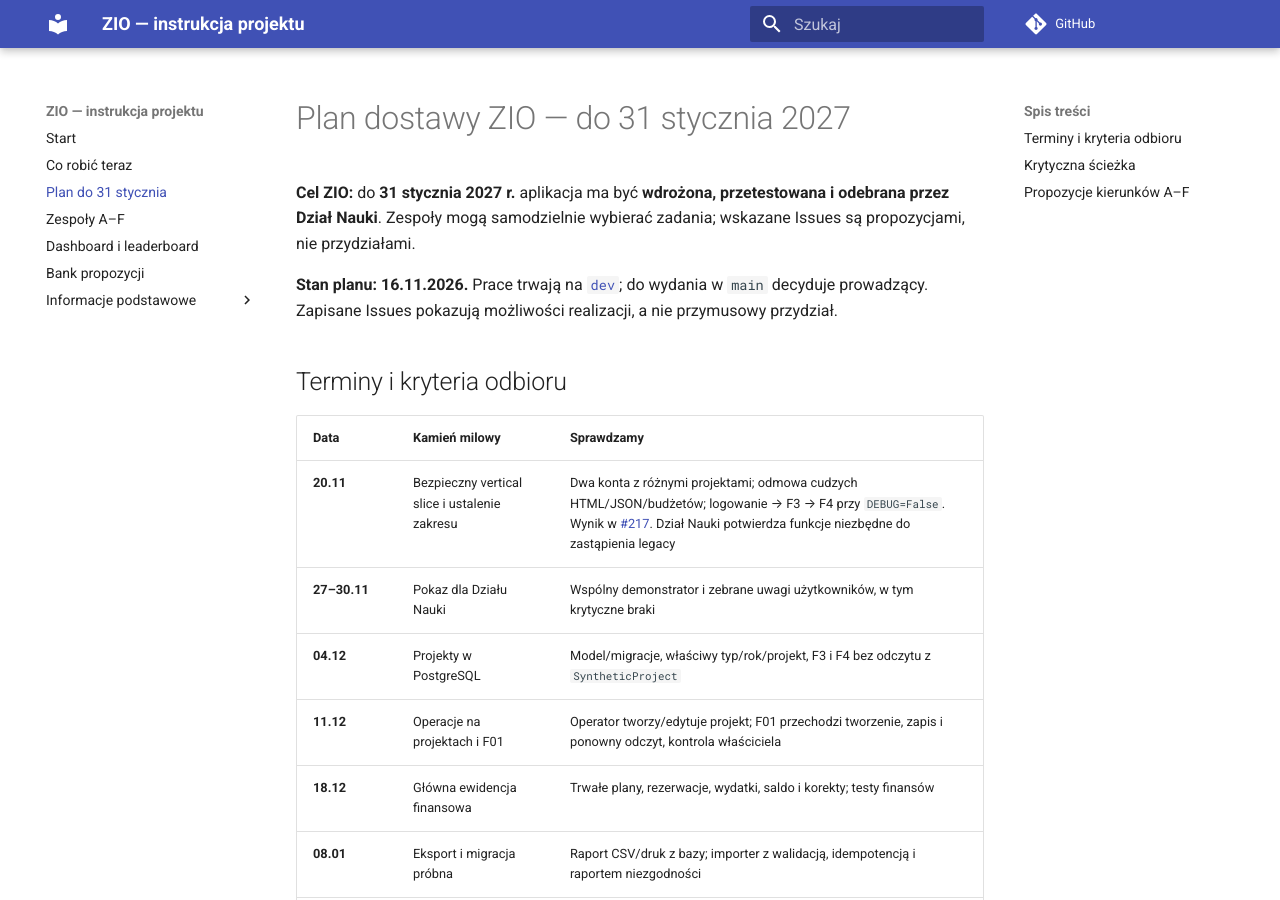
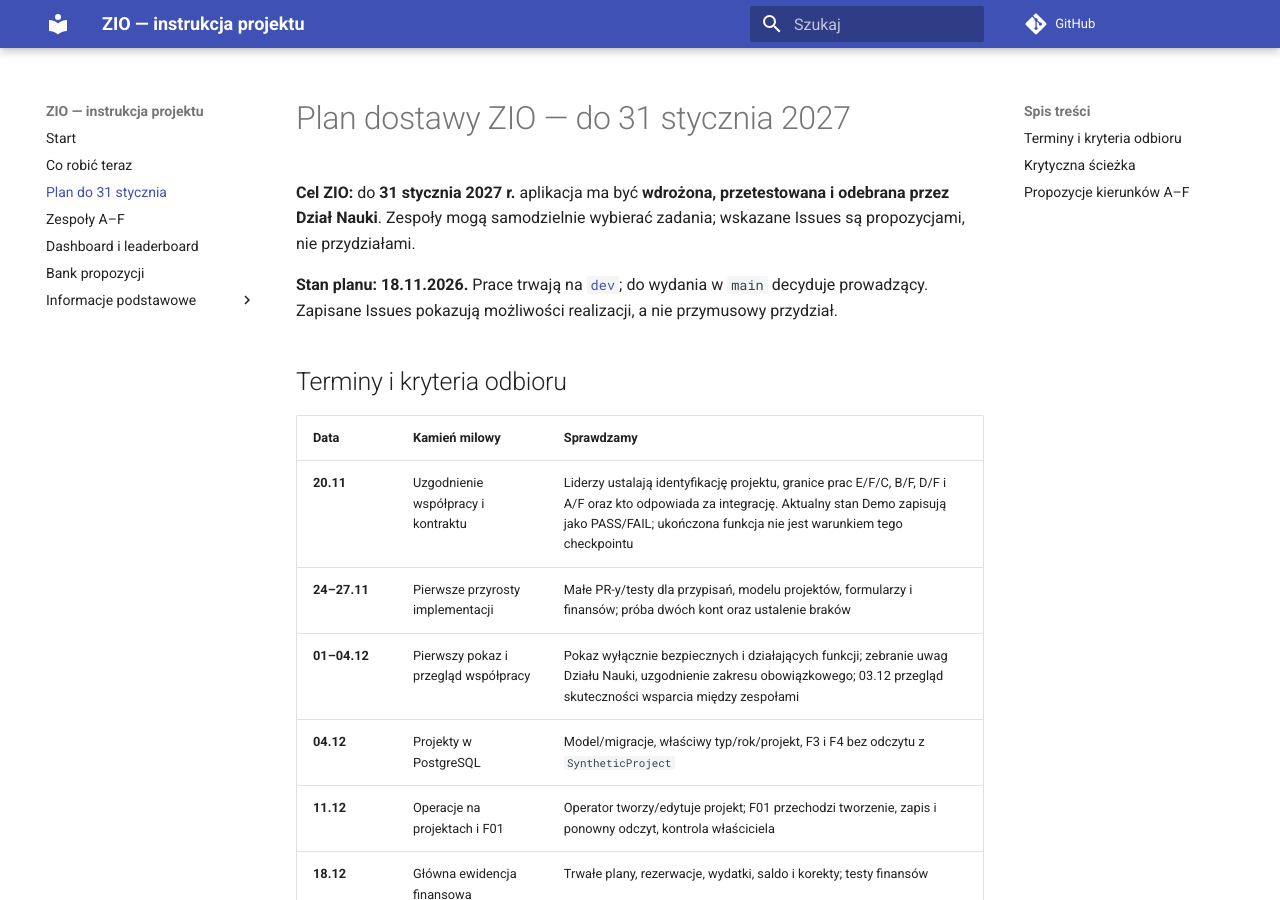
Before and after one commit to zio-wi-pb-mc/pb-science-office-manual, an MkDocs documentation site: the page built from manual/23-plan-do-31-stycznia.md, in a window 1280 px wide and 900 px high. Built offline with MkDocs 1.6.1 and Material for MkDocs 9.7.7, drawn with Linux system fonts in a browser that asks for light colours; comment, search, counter and statistics services are not loaded; some of the changed text lies outside the part shown.

Commit message:
docs: current Nov 18 status and feasible checkpoints

```diff
--- a/manual/23-plan-do-31-stycznia.md
+++ b/manual/23-plan-do-31-stycznia.md
@@ -2,14 +2,15 @@
 
 **Cel ZIO:** do **31 stycznia 2027 r.** aplikacja ma być **wdrożona, przetestowana i odebrana przez Dział Nauki**. Zespoły mogą samodzielnie wybierać zadania; wskazane Issues są propozycjami, nie przydziałami.
 
-**Stan planu: 16.11.2026.** Prace trwają na [`dev`](https://github.com/zio-wi-pb-mc/pb-science-office/tree/dev); do wydania w `main` decyduje prowadzący. Zapisane Issues pokazują możliwości realizacji, a nie przymusowy przydział.
+**Stan planu: 18.11.2026.** Prace trwają na [`dev`](https://github.com/zio-wi-pb-mc/pb-science-office/tree/dev); do wydania w `main` decyduje prowadzący. Zapisane Issues pokazują możliwości realizacji, a nie przymusowy przydział.
 
 ## Terminy i kryteria odbioru
 
 | Data | Kamień milowy | Sprawdzamy |
 |---|---|---|
-| **20.11** | Bezpieczny vertical slice i ustalenie zakresu | Dwa konta z różnymi projektami; odmowa cudzych HTML/JSON/budżetów; logowanie → F3 → F4 przy `DEBUG=False`. Wynik w [#217](https://github.com/zio-wi-pb-mc/pb-science-office/issues/217). Dział Nauki potwierdza funkcje niezbędne do zastąpienia legacy |
-| **27–30.11** | Pokaz dla Działu Nauki | Wspólny demonstrator i zebrane uwagi użytkowników, w tym krytyczne braki |
+| **20.11** | Uzgodnienie współpracy i kontraktu | Liderzy ustalają identyfikację projektu, granice prac E/F/C, B/F, D/F i A/F oraz kto odpowiada za integrację. Aktualny stan Demo zapisują jako PASS/FAIL; ukończona funkcja nie jest warunkiem tego checkpointu |
+| **24–27.11** | Pierwsze przyrosty implementacji | Małe PR-y/testy dla przypisań, modelu projektów, formularzy i finansów; próba dwóch kont oraz ustalenie braków |
+| **01–04.12** | Pierwszy pokaz i przegląd współpracy | Pokaz wyłącznie bezpiecznych i działających funkcji; zebranie uwag Działu Nauki, uzgodnienie zakresu obowiązkowego; 03.12 przegląd skuteczności wsparcia między zespołami |
 | **04.12** | Projekty w PostgreSQL | Model/migracje, właściwy typ/rok/projekt, F3 i F4 bez odczytu z `SyntheticProject` |
 | **11.12** | Operacje na projektach i F01 | Operator tworzy/edytuje projekt; F01 przechodzi tworzenie, zapis i ponowny odczyt, kontrola właściciela |
 | **18.12** | Główna ewidencja finansowa | Trwałe plany, rezerwacje, wydatki, saldo i korekty; testy finansów |
@@ -29,6 +30,8 @@
 5. **A/F/D:** zapis finansowy → raporty i importer docelowy. Nie rozwijamy wyłącznie syntetycznego demo.
 6. **C + uczelnia:** hosting, dostęp, bezpieczeństwo środowiska, backup i sposób przekazania — uzgodnić teraz, nie w styczniu.
 
+**Terminy listopadowe i grudniowe są punktami kontrolnymi pracy; nie zakładamy wykonania całej implementacji w ciągu dwóch dni.**
+
 **Ryzyko terminowe:** dla ograniczonego, uzgodnionego zakresu plan może być wykonalny przy sprawnej integracji. Pełnego zastąpienia wszystkich funkcji legacy nie potwierdza aktualny stan repozytorium. Zakres musi zostać zatwierdzony przez Dział Nauki, bez dodawania nieustalonych nowych formularzy.
 
 ## Propozycje kierunków A–F
```
